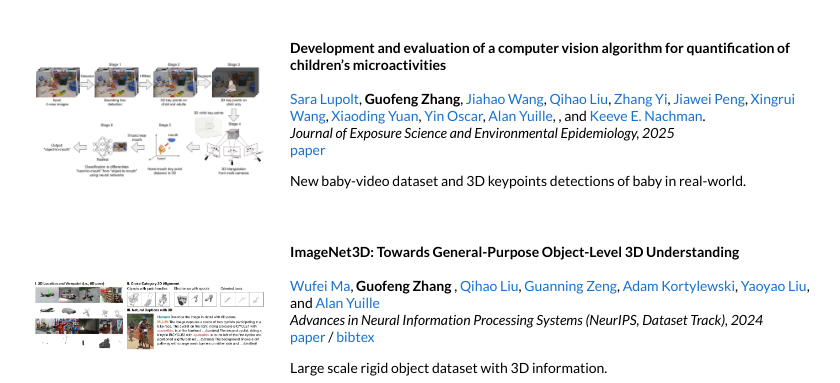
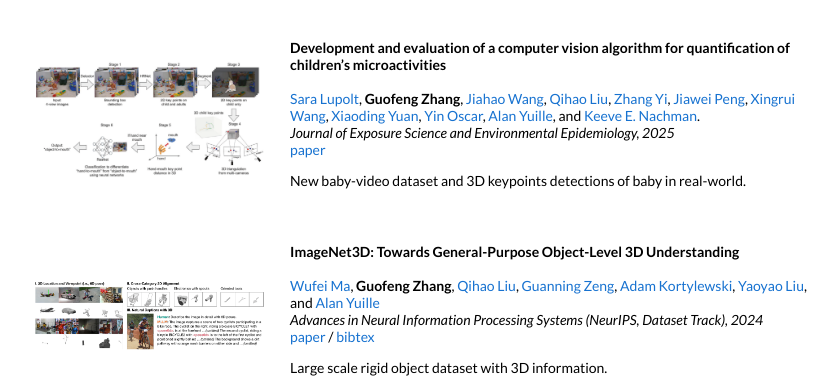
Before and after one commit to Richard-Guofeng-Zhang/Richard-Guofeng-Zhang.github.io, a Jekyll site: the page built from _posts/2025-09-15-cvpr26.markdown, in a window 1280 px wide. Shown: the part 882-1265 px from the top of the page, without its empty margins (210-1050 px from the left). Built offline with Jekyll 4.4.1, drawn with Linux system fonts in a browser that asks for light colours.

Commit message:
fix space

```diff
--- a/_posts/2024-09-20-nips24.markdown
+++ b/_posts/2024-09-20-nips24.markdown
@@ -9,6 +9,6 @@ author: "Guofeng Zhang"
 venue: "Advances in Neural Information Processing Systems (NeurIPS, Dataset Track), 2024"
 paper: https://arxiv.org/abs/2406.09613
 bibtex: /bibtex/imagenet3d_nips2024.txt
-authors: <a herf="https://scholar.google.com/citations?user=mYkvHdIAAAAJ">Wufei Ma</a>, <strong>Guofeng Zhang </strong>, <a herf="https://scholar.google.com/citations?hl=en&user=WFl3hH0AAAAJ">Qihao Liu</a>, <a herf="https://scholar.google.com/citations?hl=en&user=SU6ooAQAAAAJ">Guanning Zeng</a>, <a herf="https://scholar.google.com/citations?hl=en&user=tRLUOBIAAAAJ">Adam Kortylewski</a>, <a herf="https://scholar.google.com/citations?hl=en&user=Qi2PSmEAAAAJ">Yaoyao Liu</a>, and <a herf="https://scholar.google.com/citations?user=FJ-huxgAAAAJ">Alan Yuille</a>
+authors: <a herf="https://scholar.google.com/citations?user=mYkvHdIAAAAJ">Wufei Ma</a>, <strong>Guofeng Zhang</strong>, <a herf="https://scholar.google.com/citations?hl=en&user=WFl3hH0AAAAJ">Qihao Liu</a>, <a herf="https://scholar.google.com/citations?hl=en&user=SU6ooAQAAAAJ">Guanning Zeng</a>, <a herf="https://scholar.google.com/citations?hl=en&user=tRLUOBIAAAAJ">Adam Kortylewski</a>, <a herf="https://scholar.google.com/citations?hl=en&user=Qi2PSmEAAAAJ">Yaoyao Liu</a>, and <a herf="https://scholar.google.com/citations?user=FJ-huxgAAAAJ">Alan Yuille</a>
 ---
 Large scale rigid object dataset with 3D information.
--- a/_posts/2024-11-10-baby25.markdown
+++ b/_posts/2024-11-10-baby25.markdown
@@ -8,6 +8,6 @@ categories: research
 author: "Guofeng Zhang"
 venue: "Journal of Exposure Science and Environmental Epidemiology, 2025"
 paper: https://www.nature.com/articles/s41370-025-00814-x
-authors: <a herf="https://scholar.google.com/citations?hl=en&user=i9tGbsgAAAAJ">Sara Lupolt</a>, <strong>Guofeng Zhang</strong>, <a herf="https://scholar.google.com/citations?hl=en&user=dKHE3qgAAAAJ">Jiahao Wang</a>, <a herf="https://scholar.google.com/citations?hl=en&user=WFl3hH0AAAAJ">Qihao Liu</a>, <a herf="https://scholar.google.com/citations?user=8aXDeK8AAAAJ">Zhang Yi</a>, <a herf="https://scholar.google.com/citations?hl=en&user=4jdUy5AAAAAJ">Jiawei Peng</a>, <a herf="https://scholar.google.com/citations?hl=en&user=7KZZ91oAAAAJ">Xingrui Wang</a>, <a herf="https://scholar.google.com/citations?hl=en&user=p7QTY-cAAAAJ">Xiaoding Yuan</a>, <a herf="https://scholar.google.com/citations?hl=en&user=muEpEiEAAAAJ">Yin Oscar</a>, <a herf="https://scholar.google.com/citations?user=FJ-huxgAAAAJ">Alan Yuille</a>, , and <a herf="https://scholar.google.com/citations?hl=en&user=zhn5rRoAAAAJ">Keeve E. Nachman</a>.
+authors: <a herf="https://scholar.google.com/citations?hl=en&user=i9tGbsgAAAAJ">Sara Lupolt</a>, <strong>Guofeng Zhang</strong>, <a herf="https://scholar.google.com/citations?hl=en&user=dKHE3qgAAAAJ">Jiahao Wang</a>, <a herf="https://scholar.google.com/citations?hl=en&user=WFl3hH0AAAAJ">Qihao Liu</a>, <a herf="https://scholar.google.com/citations?user=8aXDeK8AAAAJ">Zhang Yi</a>, <a herf="https://scholar.google.com/citations?hl=en&user=4jdUy5AAAAAJ">Jiawei Peng</a>, <a herf="https://scholar.google.com/citations?hl=en&user=7KZZ91oAAAAJ">Xingrui Wang</a>, <a herf="https://scholar.google.com/citations?hl=en&user=p7QTY-cAAAAJ">Xiaoding Yuan</a>, <a herf="https://scholar.google.com/citations?hl=en&user=muEpEiEAAAAJ">Yin Oscar</a>, <a herf="https://scholar.google.com/citations?user=FJ-huxgAAAAJ">Alan Yuille</a>, and <a herf="https://scholar.google.com/citations?hl=en&user=zhn5rRoAAAAJ">Keeve E. Nachman</a>.
 ---
 New baby-video dataset and 3D keypoints detections of baby in real-world.
```
